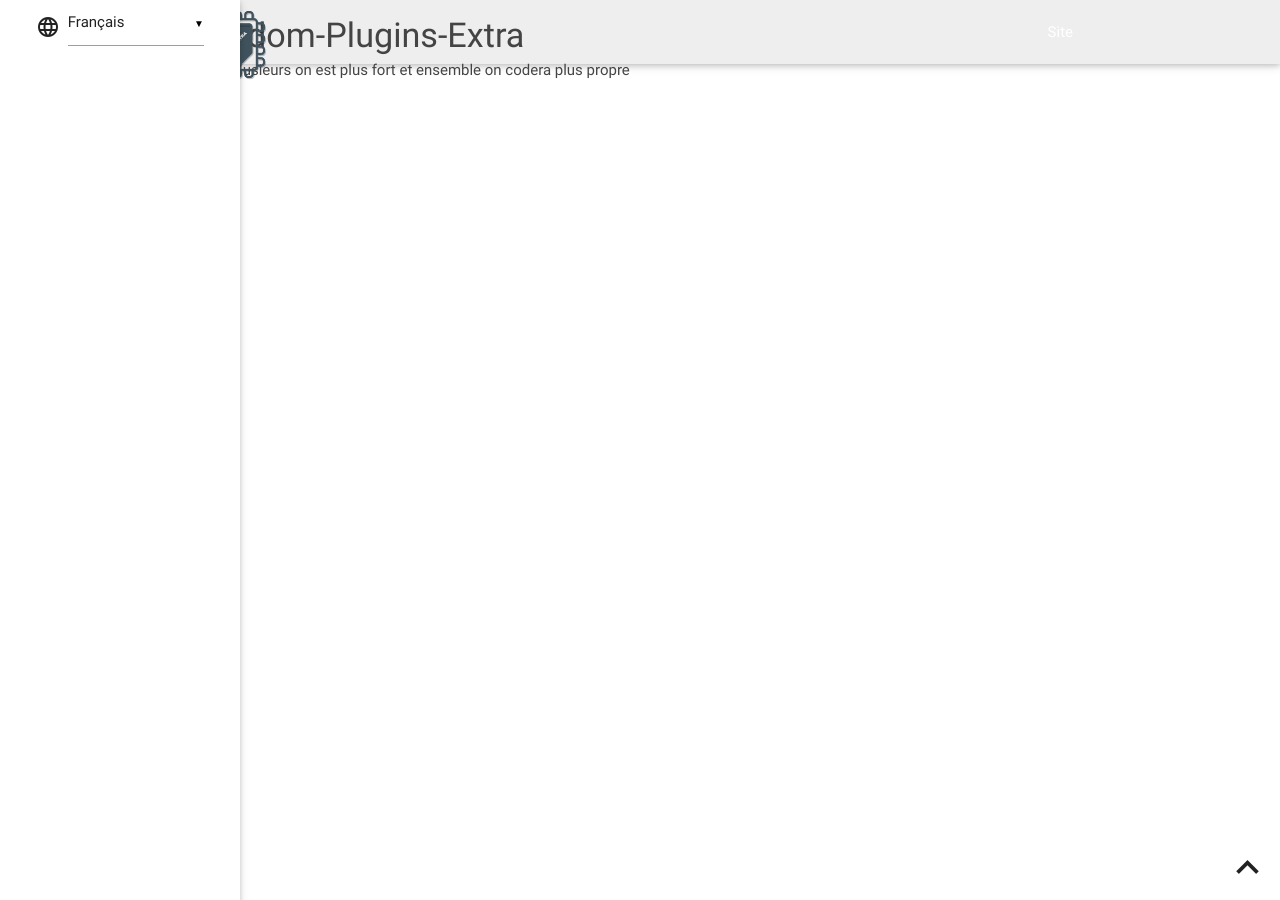
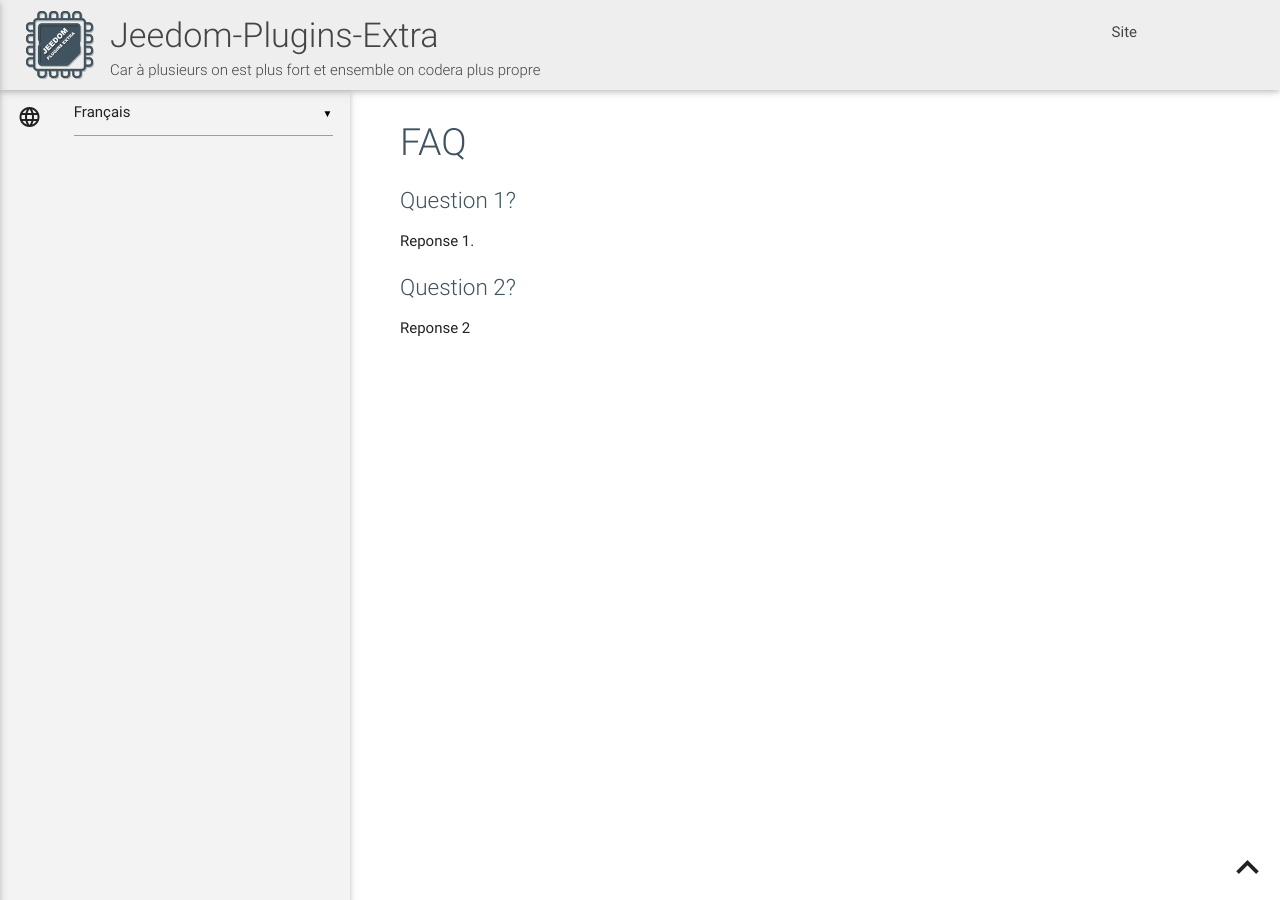
Before and after one commit to rjullien/testPluginTemplateV2, a Jekyll site: the page built from fr_FR/faq.md, in a window 1280 px wide. Built offline with Jekyll 4.4.1, drawn with Linux system fonts in a browser that asks for light colours; our own code applies the rules of GitHub Pages for plain Markdown files.

Commit message:
Update default.html

```diff
--- a/_layouts/default.html
+++ b/_layouts/default.html
@@ -1,15 +1,8 @@
----
-custom_css: styles
----
 <!DOCTYPE html>
 <html lang="pt-br">
 <head>
   <link href="https://fonts.googleapis.com/icon?family=Material+Icons" rel="stylesheet">
- {% if page.custom_css %}
-  {% for stylesheet in page.custom_css %}
-  <link rel="stylesheet" href="/{{site.github.project_title}}/assets/css/{{ stylesheet }}.css">
-    {% endfor %}
-{% endif %}
+  <link rel="stylesheet" href="/{{site.github.project_title}}/assets/css/styles.css">
   <link rel="stylesheet" href="/{{site.github.project_title}}/assets/css/materialize.css">
   <meta name="viewport" content="width=device-width, initial-scale=1.0"/>
   <meta http-equiv="Content-Language" content="pt-br">
```
